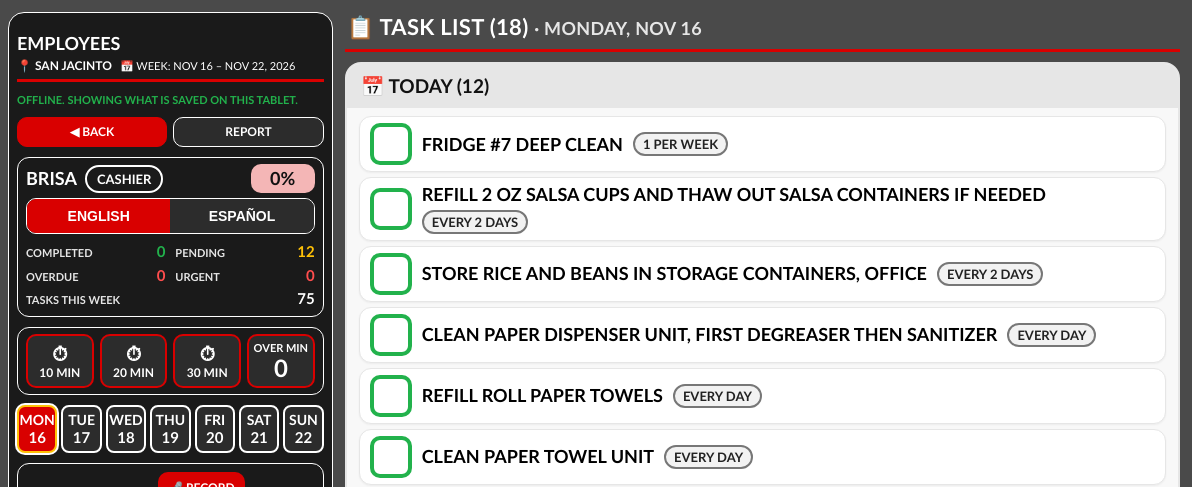
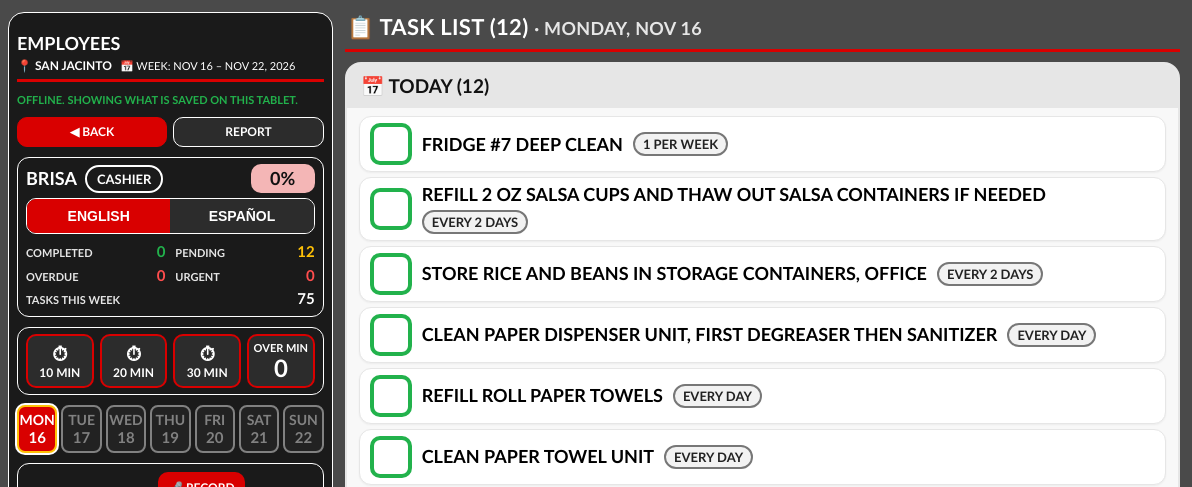
Before and after one commit to 86owner/pilot-app, a plain HTML site: page index.html in a window 1280 px wide. Both pictures are taken after a click on the button 682 px from the left and 374 px from the top of the page. Shown: the top 487 px of the page, 88-1280 px from the left. Drawn offline with Linux system fonts and the light colour scheme; no server answers.

Commit message:
EP23 employee page: no Upcoming list, future days closed for employees, assigned tasks pinned on top of Today (owner 2026-11-16)
Co-Authored-By: Claude Opus 5.5 <noreply@anthropic.com>
Claude-Session: https://claude.ai/code/session_01UbVp67kxt3NPgRosRQ3h3L

```diff
--- a/index.html
+++ b/index.html
@@ -2015,20 +2015,23 @@ function epSplit(){if(TK.view!=='open')return;const mn=$('main');if(!mn)return;c
 /* EP2: mockup look. Only re-arranges and labels what is already drawn (same buttons, same data); adds a read-only Upcoming list and the week plan (read-only here). */
 function epDecor(L,R){const today=ymd(new Date()),date=logAddDays_(TK.week,TK.day),isT=date===today,es=S.lang==='es';
 const ps=L.querySelector('.pfst');if(ps){const b=[...ps.querySelectorAll('b')].map(x=>x.textContent),lb=['Completed','Pending','Overdue','Urgent','Tasks this week'],cl=['g','y','r','r',''];if(b.length===5)ps.innerHTML=lb.map((k,i)=>`<span class="epc ${cl[i]}"><i>${t(k)}</i><b>${esc(b[i])}</b></span>`).join('')}
-L.querySelectorAll('.tld button').forEach(btn=>{let sm=btn.querySelector('small');if(!sm){sm=document.createElement('small');btn.appendChild(sm)}const n=parseInt(sm.textContent)||0;sm.textContent=n+' '+t('tasks')});
+L.querySelectorAll('.tld button').forEach(btn=>{if(!TK.mgrR&&btn.dataset.wdy!==undefined&&logAddDays_(TK.week,+btn.dataset.wdy)>today){btn.disabled=true;btn.classList.add('epfut')}let sm=btn.querySelector('small');if(!sm){sm=document.createElement('small');btn.appendChild(sm)}const n=parseInt(sm.textContent)||0;sm.textContent=n+' '+t('tasks')});
 const sec=k=>R.querySelector(`.pcdw[data-k="${k}"]`),P=sec('prep'),U=sec('urgent'),A=sec('asg'),D=sec('day'),N=sec('need');let C=sec('done');
 const rowsOf=x=>x?[...x.children].filter(c=>!(c.matches&&c.matches('h3.gh'))):[];
 if(D){let dh=D.querySelector(':scope>h3.gh');if(!dh){dh=document.createElement('h3');dh.className='gh';D.insertBefore(dh,D.firstChild)}
 const first=rowsOf(D)[0]||null,add=[...rowsOf(P),...rowsOf(N)];if(add.length){D.querySelectorAll(':scope>p.note').forEach(n=>n.remove())}
 rowsOf(P).forEach(r=>D.insertBefore(r,first&&first.parentNode===D?first:null));let C2=C;rowsOf(N).forEach(r=>{if(r.matches&&r.matches('p.note'))return;if(r.classList.contains('dn')){if(!C2){C2=document.createElement('div');C2.className='pcdw';C2.dataset.k='done';C2.innerHTML='<h3 class="gh"></h3>';R.appendChild(C2)}C2.appendChild(r)}else D.appendChild(r)});if(P)P.remove();if(N)N.remove();C=C2;
 dh.textContent=(isT?t('Today'):t(LOG_DOW[TK.day])+' '+fmtD(date))+' ('+D.querySelectorAll('.twr,.row.mrrow').length+')'}
+if(A&&D){const dh2=D.querySelector(':scope>h3.gh'),rA=[];rowsOf(A).forEach(r=>{if(r.classList&&r.classList.contains('mrpf'))rA.push(...r.children);else if(!(r.matches&&r.matches('p.note')))rA.push(r)});
+rA.reverse().forEach(r=>{r.classList.add('eppin');const ch=r.querySelector('.twch')||r.querySelector('.nm');if(ch&&!ch.querySelector('.eppn'))ch.insertAdjacentHTML('afterbegin',`<span class="twc eppn">&#128204; ${t('Assigned')}</span>`);D.insertBefore(r,dh2?dh2.nextSibling:D.firstChild)});
+D.querySelectorAll(':scope>p.note').forEach(n=>{if(D.querySelector('.twr,.row.mrrow'))n.remove()});A.remove();if(dh2)dh2.textContent=(isT?t('Today'):t(LOG_DOW[TK.day])+' '+fmtD(date))+' ('+D.querySelectorAll('.twr,.row.mrrow').length+')'}
 if(U){const h=U.querySelector(':scope>h3.gh');if(h)h.textContent=t('Carried over from earlier days')+' ('+U.querySelectorAll('.twr').length+')'}
 if(C){const h=C.querySelector(':scope>h3.gh');if(h)h.textContent=t('Completed')+' ('+C.querySelectorAll('.twr,.row.mrrow').length+')'}
 R.querySelectorAll('.twr.st-overdue').forEach(r=>{const n=+r.dataset.late||0,ch=r.querySelector('.twch');if(ch&&!ch.querySelector('.epod'))ch.insertAdjacentHTML('afterbegin',`<span class="twc epod">&#9201; ${n>0?n+' '+(n>1?t('days overdue'):t('day overdue')):t('OVERDUE')}</span>`);if(!r.querySelector('.epbad'))r.insertAdjacentHTML('beforeend',`<b class="epbad epu">${t('URGENT')}</b>`)});
 R.querySelectorAll('.twr.dn').forEach(r=>{if(!r.querySelector('.epbad'))r.insertAdjacentHTML('beforeend',`<b class="epbad epd">${t('Completed')}</b>`)});
-let UP=null;if(isT){try{const cfg=twCfg(),st=twStatsFor(cfg,TK.week),tk={};cfg.tasks.forEach(x=>tk[x.id]=x);const tm=logAddDays_(today,1),fut=st.items.filter(x=>x.emp===TK.emp&&x.st==='future'&&!x.carry&&tk[x.tid]).sort((a,b)=>a.due.localeCompare(b.due));const ds=[...new Set(fut.map(x=>x.due))].slice(0,2),L2=fut.filter(x=>ds.includes(x.due)).slice(0,6);
+let UP=null;if(0){try{const cfg=twCfg(),st=twStatsFor(cfg,TK.week),tk={};cfg.tasks.forEach(x=>tk[x.id]=x);const tm=logAddDays_(today,1),fut=st.items.filter(x=>x.emp===TK.emp&&x.st==='future'&&!x.carry&&tk[x.tid]).sort((a,b)=>a.due.localeCompare(b.due));const ds=[...new Set(fut.map(x=>x.due))].slice(0,2),L2=fut.filter(x=>ds.includes(x.due)).slice(0,6);
 if(L2.length){UP=document.createElement('div');UP.className='pcdw';UP.dataset.k='up';UP.innerHTML=`<h3 class="gh">${t('Upcoming')} (${L2.length})</h3>`+L2.map(x=>`<div class="twr st-future epup"><span class="twck" aria-hidden="true"></span><div class="twb"><div class="twt">${twTxt(tk[x.tid],es)}</div></div><b class="epbad epy">${x.due===tm?t('Tomorrow'):t(TW_DN[twDayIdx_(x.due)])+' '+fmtD(x.due)}</b></div>`).join('')}}catch(e){}}
-[U,D,A,UP,C].forEach(x=>{if(x)R.appendChild(x)});
+[U,D,UP,C].forEach(x=>{if(x)R.appendChild(x)});
 try{const pw=document.createElement('div');pw.className='pcdw epplan';pw.dataset.k='plan';pw.innerHTML=pweek(pst());R.appendChild(pw)}catch(e){}
 R.insertAdjacentHTML('afterbegin',`<div class="eptb"><h2 class="eptl">${t('Task list')} (${R.querySelectorAll('.pcdw:not(.epplan) .twr,.pcdw:not(.epplan) .row.mrrow').length}) <span class="eptd">&middot; ${esc(new Date(date+'T12:00:00').toLocaleDateString(es?'es-US':'en-US',{weekday:'long',month:'short',day:'numeric'}))}</span></h2></div>`)}
 /* AD: this person's items from Today's task list live inside the profile's task list: open ones on top (above the carried-over ones), finished ones under Completed */
@@ -4241,7 +4244,7 @@ nav>.lang{padding-bottom:6px!important;margin-bottom:6px!important;border-bottom
 .epr .pcdw[data-k=urgent]>.gh{background:#F7C4C4!important;color:#B00000!important}
 .epr .pcdw[data-k=urgent]>.gh::before{content:"\26A0\FE0F\00a0"}
 .epr .pcdw[data-k=day]>.gh::before,.epr .pcdw[data-k=up]>.gh::before{content:"\1F4C5\00a0"}
-.epr .pcdw[data-k=up]{background:var(--ep-up)!important;border-color:#F5DA8A!important}
+.epr .pcdw[data-k=up]{background:var(--ep-up)!important;border-color:#F5DA8A!important}.eppin{border-left:6px solid var(--ep-yel,#E0B000)!important}.eppn{background:#FFF4CC!important;border-color:#E0B000!important;color:#5a4500!important}.tld button.epfut{opacity:.45}
 .epr .pcdw[data-k=up]>.gh{background:#FFE8A3!important;color:#6B4E00!important}
 .epr .pcdw[data-k=done]>.gh{background:#CDEBCD!important;color:#1B6B2F!important}
 .epr .pcdw[data-k=done]>.gh::before{content:"\2705\00a0"}
--- a/sw.js
+++ b/sw.js
@@ -1,4 +1,4 @@
-// ZELYNA OS · offline helper (service worker) · VERSION 2026-11-16-B
+// ZELYNA OS · offline helper (service worker) · VERSION 2026-11-16-C
 // Keeps a copy of the app on the tablet so it still opens without internet.
 // With internet: always loads the newest page from GitHub (and refreshes the saved copy).
 // Without internet: opens the saved copy instead of the "not found" error.
```
